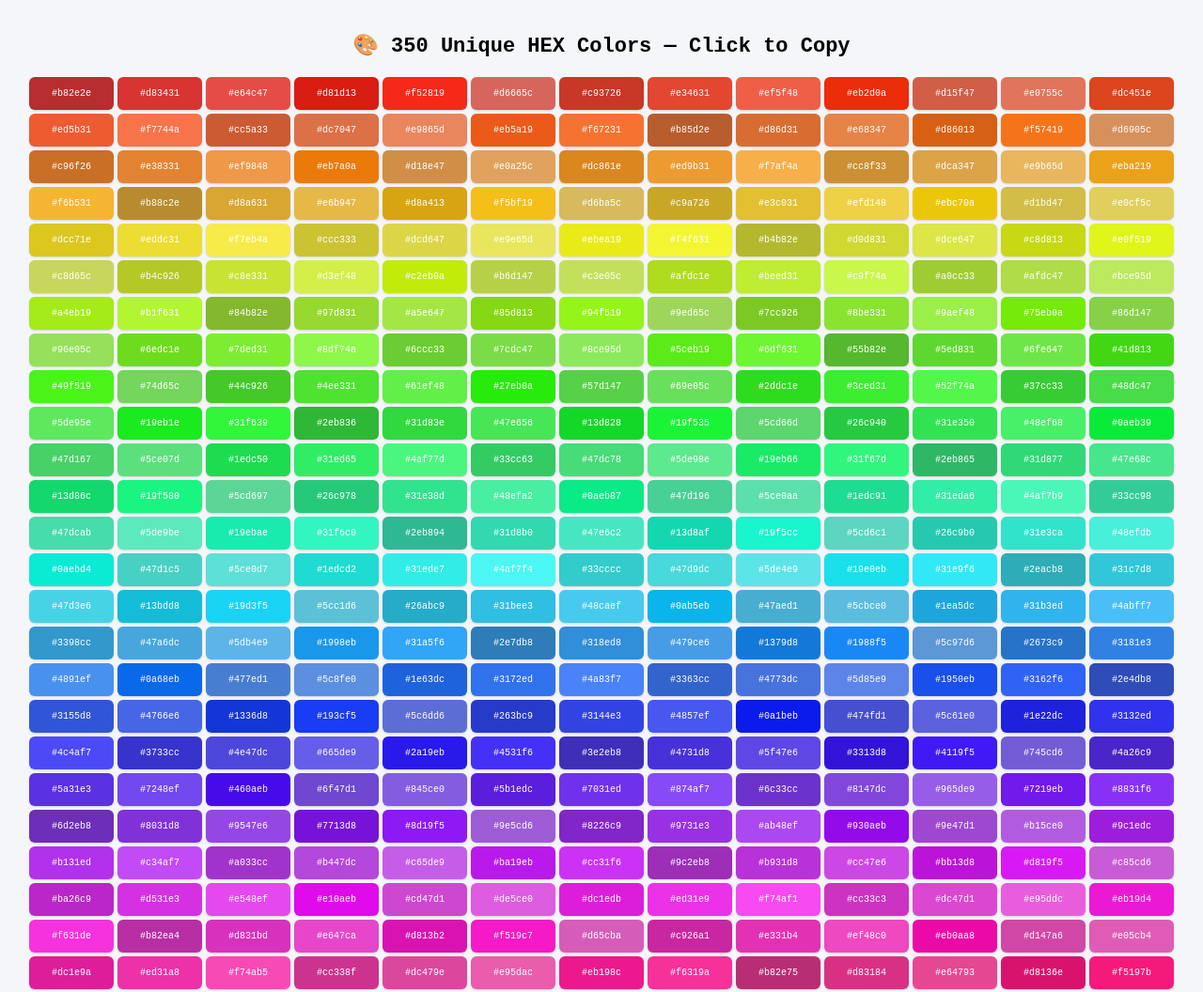
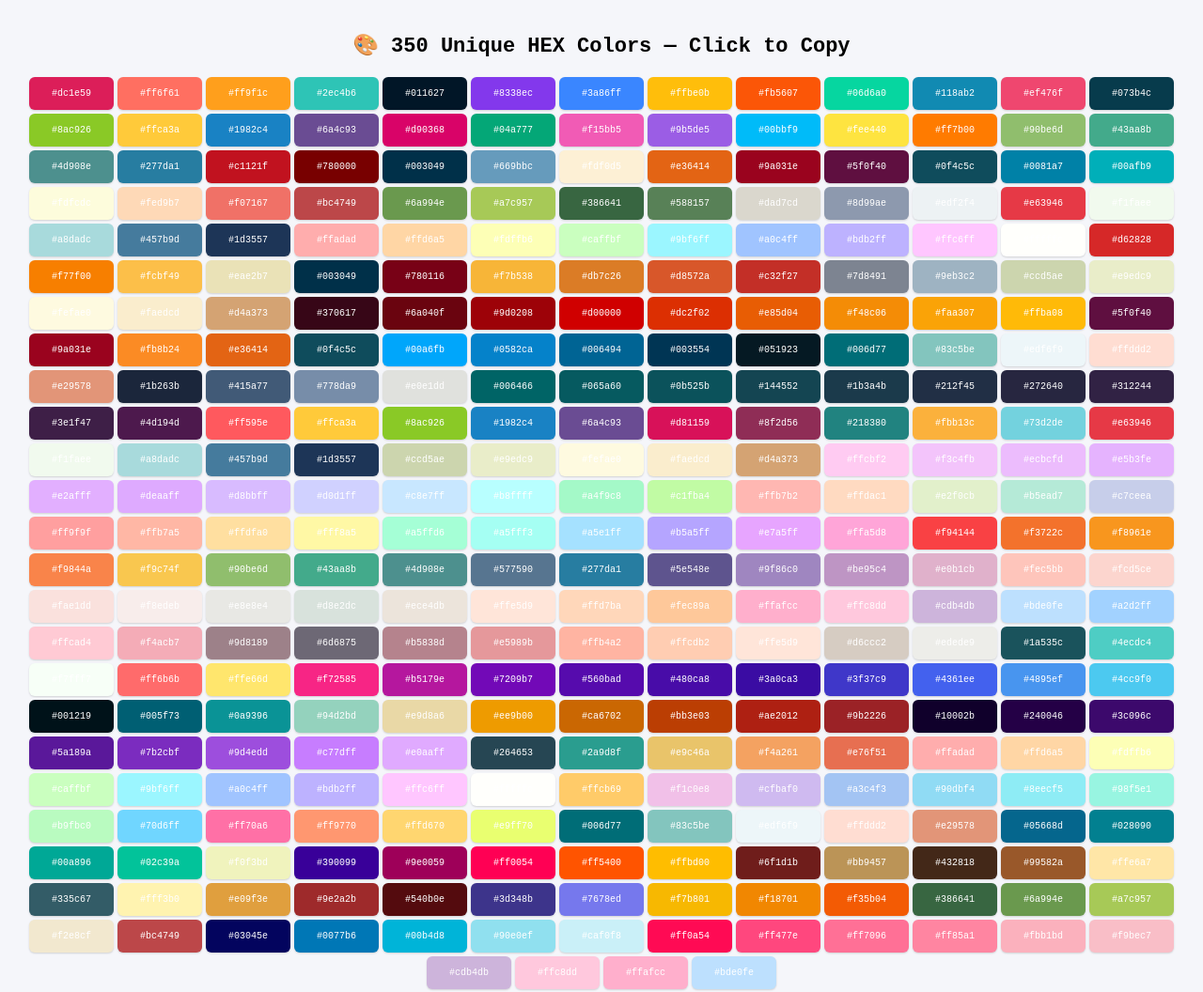
Before and after one commit to mritunjay-pramanick/color, a plain HTML site: page index.html in a window 1280 px wide. Shown: the top 1056 px of the page at 94% size. Drawn offline with Linux system fonts and the light colour scheme.

Commit message:
Refactor color generation and update logging

```diff
--- a/index.html
+++ b/index.html
@@ -67,36 +67,46 @@
     const colorGrid = document.getElementById("colorGrid");
     const toast = document.getElementById("toast");
 
-    // Convert HSL → HEX
-    function hslToHex(h, s, l) {
-      s /= 100;
-      l /= 100;
-      const k = n => (n + h / 30) % 12;
-      const a = s * Math.min(l, 1 - l);
-      const f = n => {
-        const color = l - a * Math.max(-1, Math.min(k(n) - 3, Math.min(9 - k(n), 1)));
-        return Math.round(255 * color).toString(16).padStart(2, "0");
-      };
-      return `#${f(0)}${f(8)}${f(4)}`;
-    }
+    // Predefined 350 color array
+    const colorPalette = {
+      "name": "universal-350-mixed",
+      "colors": [
+        "#dc1e59", "#ff6f61", "#ff9f1c", "#2ec4b6", "#011627", "#8338ec", "#3a86ff", "#ffbe0b", "#fb5607", "#06d6a0",
+        "#118ab2", "#ef476f", "#073b4c", "#8ac926", "#ffca3a", "#1982c4", "#6a4c93", "#d90368", "#04a777", "#f15bb5",
+        "#9b5de5", "#00bbf9", "#fee440", "#ff7b00", "#90be6d", "#43aa8b", "#4d908e", "#277da1", "#c1121f", "#780000",
+        "#003049", "#669bbc", "#fdf0d5", "#e36414", "#9a031e", "#5f0f40", "#0f4c5c", "#0081a7", "#00afb9", "#fdfcdc",
+        "#fed9b7", "#f07167", "#bc4749", "#6a994e", "#a7c957", "#386641", "#588157", "#dad7cd", "#8d99ae", "#edf2f4",
+        "#e63946", "#f1faee", "#a8dadc", "#457b9d", "#1d3557", "#ffadad", "#ffd6a5", "#fdffb6", "#caffbf", "#9bf6ff",
+        "#a0c4ff", "#bdb2ff", "#ffc6ff", "#fffffc", "#d62828", "#f77f00", "#fcbf49", "#eae2b7", "#003049", "#780116",
+        "#f7b538", "#db7c26", "#d8572a", "#c32f27", "#7d8491", "#9eb3c2", "#ccd5ae", "#e9edc9", "#fefae0", "#faedcd",
+        "#d4a373", "#370617", "#6a040f", "#9d0208", "#d00000", "#dc2f02", "#e85d04", "#f48c06", "#faa307", "#ffba08",
+        "#5f0f40", "#9a031e", "#fb8b24", "#e36414", "#0f4c5c", "#00a6fb", "#0582ca", "#006494", "#003554", "#051923",
+        "#006d77", "#83c5be", "#edf6f9", "#ffddd2", "#e29578", "#1b263b", "#415a77", "#778da9", "#e0e1dd", "#006466",
+        "#065a60", "#0b525b", "#144552", "#1b3a4b", "#212f45", "#272640", "#312244", "#3e1f47", "#4d194d", "#ff595e",
+        "#ffca3a", "#8ac926", "#1982c4", "#6a4c93", "#d81159", "#8f2d56", "#218380", "#fbb13c", "#73d2de", "#e63946",
+        "#f1faee", "#a8dadc", "#457b9d", "#1d3557", "#ccd5ae", "#e9edc9", "#fefae0", "#faedcd", "#d4a373", "#ffcbf2",
+        "#f3c4fb", "#ecbcfd", "#e5b3fe", "#e2afff", "#deaaff", "#d8bbff", "#d0d1ff", "#c8e7ff", "#b8ffff", "#a4f9c8",
+        "#c1fba4", "#ffb7b2", "#ffdac1", "#e2f0cb", "#b5ead7", "#c7ceea", "#ff9f9f", "#ffb7a5", "#ffdfa0", "#fff8a5",
+        "#a5ffd6", "#a5fff3", "#a5e1ff", "#b5a5ff", "#e7a5ff", "#ffa5d8", "#f94144", "#f3722c", "#f8961e", "#f9844a",
+        "#f9c74f", "#90be6d", "#43aa8b", "#4d908e", "#577590", "#277da1", "#5e548e", "#9f86c0", "#be95c4", "#e0b1cb",
+        "#fec5bb", "#fcd5ce", "#fae1dd", "#f8edeb", "#e8e8e4", "#d8e2dc", "#ece4db", "#ffe5d9", "#ffd7ba", "#fec89a",
+        "#ffafcc", "#ffc8dd", "#cdb4db", "#bde0fe", "#a2d2ff", "#ffcad4", "#f4acb7", "#9d8189", "#6d6875", "#b5838d",
+        "#e5989b", "#ffb4a2", "#ffcdb2", "#ffe5d9", "#d6ccc2", "#edede9", "#1a535c", "#4ecdc4", "#f7fff7", "#ff6b6b",
+        "#ffe66d", "#f72585", "#b5179e", "#7209b7", "#560bad", "#480ca8", "#3a0ca3", "#3f37c9", "#4361ee", "#4895ef",
+        "#4cc9f0", "#001219", "#005f73", "#0a9396", "#94d2bd", "#e9d8a6", "#ee9b00", "#ca6702", "#bb3e03", "#ae2012",
+        "#9b2226", "#10002b", "#240046", "#3c096c", "#5a189a", "#7b2cbf", "#9d4edd", "#c77dff", "#e0aaff", "#264653",
+        "#2a9d8f", "#e9c46a", "#f4a261", "#e76f51", "#ffadad", "#ffd6a5", "#fdffb6", "#caffbf", "#9bf6ff", "#a0c4ff",
+        "#bdb2ff", "#ffc6ff", "#fffffc", "#ffcb69", "#f1c0e8", "#cfbaf0", "#a3c4f3", "#90dbf4", "#8eecf5", "#98f5e1",
+        "#b9fbc0", "#70d6ff", "#ff70a6", "#ff9770", "#ffd670", "#e9ff70", "#006d77", "#83c5be", "#edf6f9", "#ffddd2",
+        "#e29578", "#05668d", "#028090", "#00a896", "#02c39a", "#f0f3bd", "#390099", "#9e0059", "#ff0054", "#ff5400",
+        "#ffbd00", "#6f1d1b", "#bb9457", "#432818", "#99582a", "#ffe6a7", "#335c67", "#fff3b0", "#e09f3e", "#9e2a2b",
+        "#540b0e", "#3d348b", "#7678ed", "#f7b801", "#f18701", "#f35b04", "#386641", "#6a994e", "#a7c957", "#f2e8cf",
+        "#bc4749", "#03045e", "#0077b6", "#00b4d8", "#90e0ef", "#caf0f8", "#ff0a54", "#ff477e", "#ff7096", "#ff85a1",
+        "#fbb1bd", "#f9bec7", "#cdb4db", "#ffc8dd", "#ffafcc", "#bde0fe"
+      ]
+    };
 
-    // Generate visually distinct HEX colors
-    function generateUniqueColors(count) {
-      const colors = [];
-      const hueStep = 360 / count;
-      let hue = 0;
-
-      for (let i = 0; i < count; i++) {
-        const saturation = 60 + (i % 5) * 8;
-        const lightness = 45 + ((i * 7) % 20);
-        const hex = hslToHex(hue % 360, saturation, lightness);
-        colors.push(hex);
-        hue += hueStep;
-      }
-      return colors;
-    }
-
-    const colors = generateUniqueColors(350);
+    const colors = colorPalette.colors;
 
     // Copy to clipboard
     function copyToClipboard(text) {
@@ -112,7 +122,7 @@
       setTimeout(() => toast.classList.remove("show"), 1500);
     }
 
-    // Render efficiently in batches
+    // Render color boxes
     const fragment = document.createDocumentFragment();
     colors.forEach(color => {
       const div = document.createElement("div");
@@ -124,7 +134,7 @@
     });
     colorGrid.appendChild(fragment);
 
-    console.log("🎨 Generated 350 HEX Colors:", colors);
+    console.log("🎨 Loaded 350 HEX Colors:", colors);
   </script>
 </body>
 </html>
```
